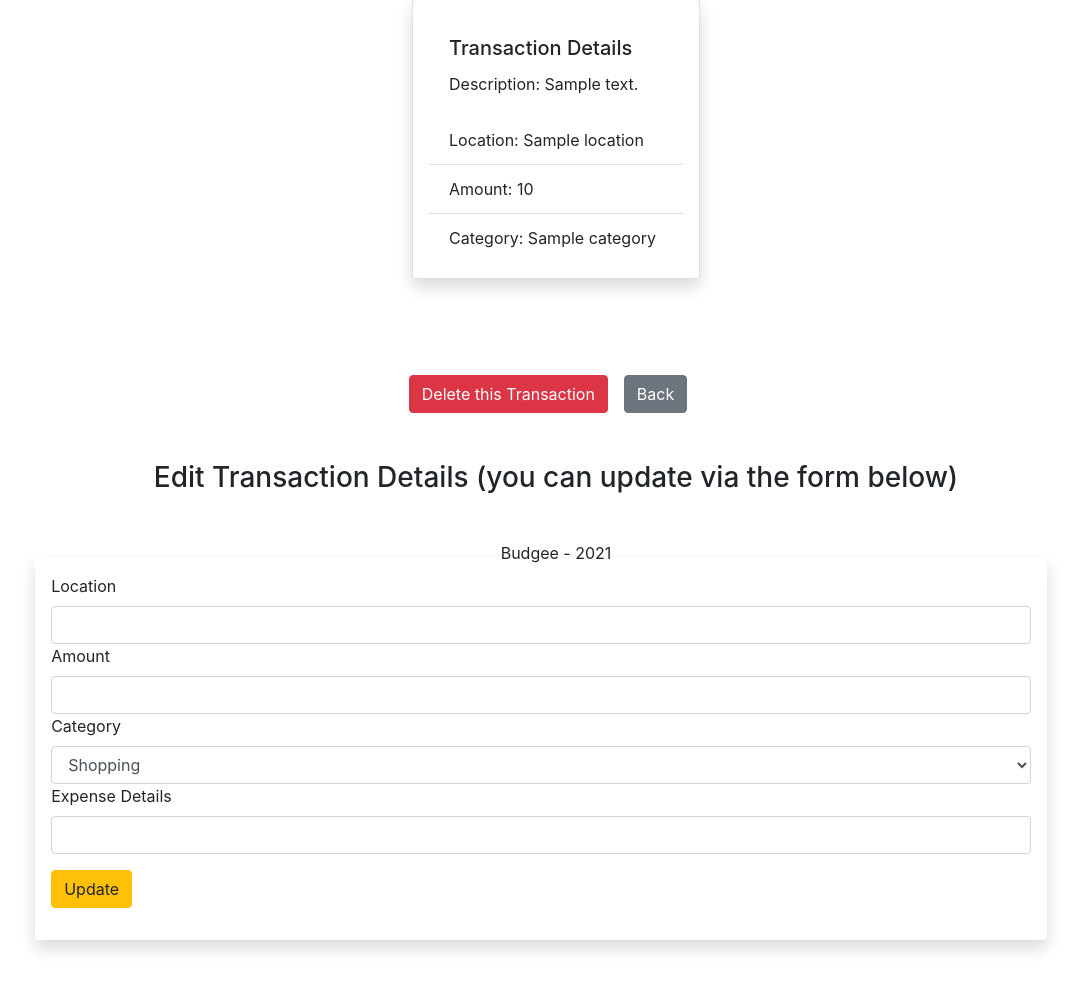
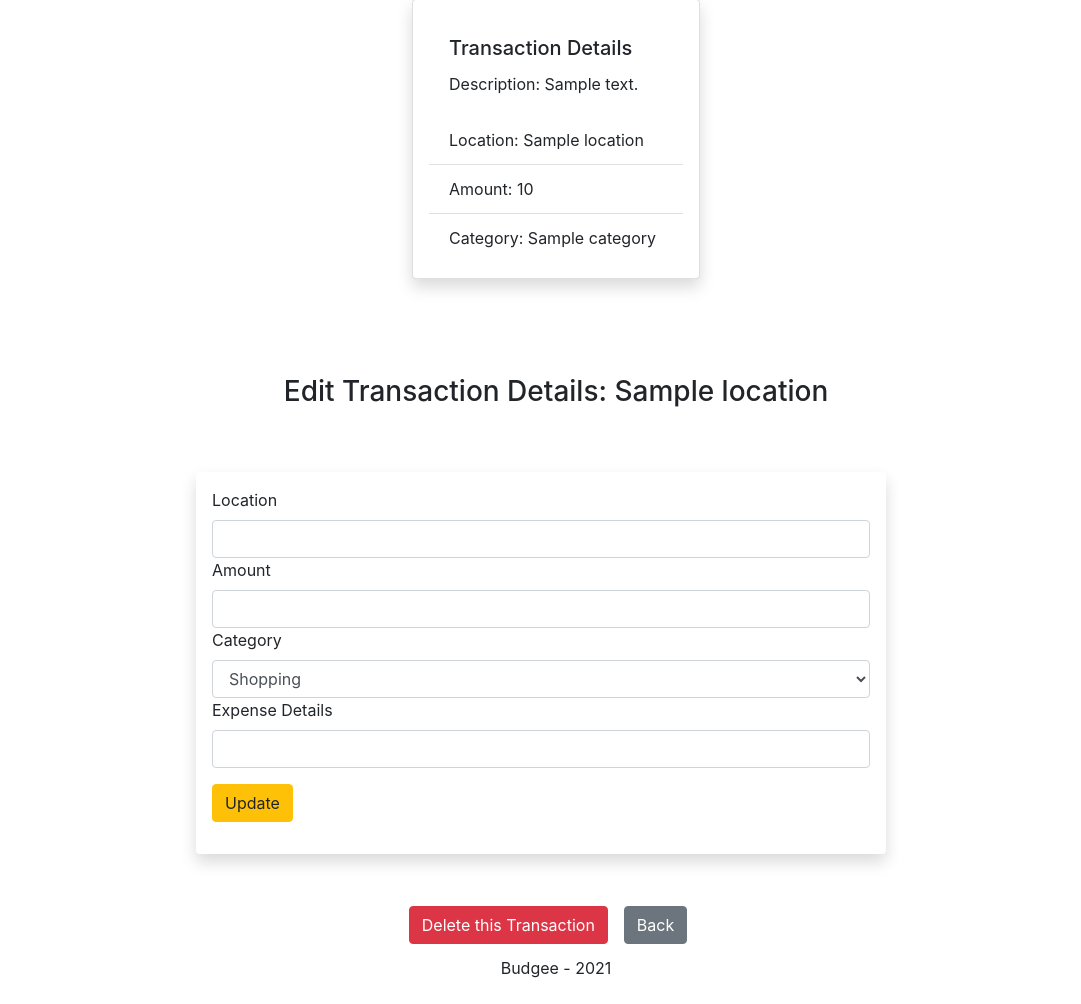
Before and after one commit to milanz14/29-capstone1-expense-tracker, a Flask app: template templates/edit_transaction.html in a window 1280 px wide. Shown: the part 211-1215 px from the top of the page, without its empty margins (84-1165 px from the left). Before the commit the page ends 1162 px from the top, so only its background shows below. Run offline with Flask 2, Linux system fonts and the light colour scheme; tables that the repository leaves empty hold one stand-in row (values such as "Sample post"); the template is opened without the code that fills it: values that come from a table or form of the project are taken from there, most other values are stand-ins (such as "Sample title", 1, 10 or a date in 2020); some libraries are stand-ins or nearby versions.

Commit message:
put everything in a containr

```diff
--- a/app.py
+++ b/app.py
@@ -7,8 +7,8 @@ from sqlalchemy.exc import IntegrityError
 import os
 
 app = Flask(__name__)
-# app.config['SQLALCHEMY_DATABASE_URI'] = os.environ.get('DATABASE_URL', 'postgresql:///budgetapp')
-app.config['SQLALCHEMY_DATABASE_URI'] = os.environ.get('DATABASE_URL', 'postgresql:///budgetapp').replace("://", "ql://", 1)
+app.config['SQLALCHEMY_DATABASE_URI'] = os.environ.get('DATABASE_URL', 'postgresql:///budgetapp')
+# app.config['SQLALCHEMY_DATABASE_URI'] = os.environ.get('DATABASE_URL', 'postgresql:///budgetapp').replace("://", "ql://", 1)
 app.config['SQLALCHEMY_ECHO'] = True
 app.config['SECRET_KEY'] = os.environ.get('SECRET_KEY')
 app.config['DEBUG_TB_INTERCEPT_REDIRECTS'] = False
@@ -79,7 +79,6 @@ def show_user_homepage(user_id):
         return redirect('/')
 
     user = User.query.get_or_404(user_id)
-    # TODO - find the user's transactions and limit the query to 5 most recent
     return render_template('user_transactions.html', user=user)
 
 @app.route('/users/<int:user_id>/transactions/new', methods=['GET','POST'])
--- a/static/app.js
+++ b/static/app.js
@@ -54,6 +54,8 @@ const fetchData = async (e) => {
 
         }
     });
+
+    generateChart();
 };
 
 const generateChart = () => {
@@ -82,4 +84,3 @@ const generateChart = () => {
 }
 
 document.addEventListener('DOMContentLoaded', fetchData);
-document.addEventListener('DOMContentLoaded', generateChart);
--- a/templates/base.html
+++ b/templates/base.html
@@ -42,7 +42,7 @@
     {% block content %}
 
     {% endblock %}
-    <div class="navbar fixed-bottom">
+    <div class="navbar">
         <p class="mx-auto">Budgee - 2021</p>
     </div>
     <script src="https://code.jquery.com/jquery-3.4.1.slim.min.js" integrity="sha384-J6qa4849blE2+poT4WnyKhv5vZF5SrPo0iEjwBvKU7imGFAV0wwj1yYfoRSJoZ+n" crossorigin="anonymous"></script>
--- a/templates/edit_transaction.html
+++ b/templates/edit_transaction.html
@@ -6,7 +6,7 @@
     <div class="d-flex justify-content-center my-3">
         <h3>Detail for {{ user.username }}'s Transaction:</h3>
     </div>
-    <div>
+    <div class="container">
         <div class="d-flex justify-content-center my-5">
             <div class="card shadow p-3 mb-5 bg-body rounded" style="width: 18rem;">
                 <div class="card-body">
@@ -21,24 +21,17 @@
               </div>
         </div>
     </div>
-    <div class="d-flex justify-content-center my-1">
-    <form action="/api/{{ user.id }}/transactions/{{ transaction.id}}/delete" method="POST">
-        <button type="submit" class="btn btn-danger">Delete this Transaction</button>
-    </form>
-    <form action="/users/{{ user.id }}/transactions">
-        <button type="submit" class="btn btn-secondary mx-3">Back</button>
-    </form>
-    </div>
     <div>
-        <h3 class="d-flex justify-content-center my-5">Edit Transaction Details (you can update via the form below)</h3>
+        <h3 class="d-flex justify-content-center my-5">Edit Transaction Details: {{ transaction.location }}</h3>
     </div>
     <div class="d-flex justify-content-center my-3">
         {% for msg in get_flashed_messages() %}
             {{ msg }}
         {% endfor %}
     </div>
+    <div class="container">
         <div class="container-fluid row justify-content-center">
-        <div class="col-10">
+            <div class="col-8">
                 <form class="shadow p-3 mb-5 bg-body rounded" action="/api/{{ user.id }}/transactions/{{ transaction.id }}" method="POST">
                     {{ form.hidden_tag() }}
                     {% for field in form if field.widget.input_type != 'hidden' %}
@@ -55,4 +48,13 @@
                 </form>
             </div>
         </div>
+    </div>
+    <div class="d-flex justify-content-center my-1">
+        <form action="/api/{{ user.id }}/transactions/{{ transaction.id}}/delete" method="POST">
+            <button type="submit" class="btn btn-danger">Delete this Transaction</button>
+        </form>
+        <form action="/users/{{ user.id }}/transactions">
+            <button type="submit" class="btn btn-secondary mx-3">Back</button>
+        </form>
+    </div>
 {% endblock %}
--- a/templates/login.html
+++ b/templates/login.html
@@ -11,8 +11,9 @@
         {{ msg }}
     {% endfor %}
     </div>
+    <div class="container">
         <div class="d-flex justify-content-center my-3">
-        <div class="col-10">
+            <div class="col-8">
                 <h4 class="lead">Don't have an account? <a href="/register">Register Here.</a></h4>
                 <form action="/login" method="POST">
                     {{ form.hidden_tag() }}
@@ -30,4 +31,5 @@
                 </form>
             </div>
         </div>
+    </div>
 {% endblock %}
--- a/templates/new_transaction.html
+++ b/templates/new_transaction.html
@@ -11,8 +11,9 @@
     <div class="d-flex justify-content-center my-3">
         <h3>Add a new Transaction for {{ user.username }}</h3>
     </div>
+    <div class="container">
         <div class="container-fluid row justify-content-center">
-        <div class="col-10">
+            <div class="col-8">
                 <form action="/api/{{ user.id }}/transactions" method="POST" class="shadow p-3 mb-5 bg-body rounded">
                     {{ form.hidden_tag() }}
                     {% for field in form if field.widget.input_type != 'hidden' %}
@@ -30,4 +31,5 @@
                 <a id="return-trans" class="btn btn-warning my-1 shadow bg-body rounded" href="/users/{{ user.id }}/transactions">Back to My Transactions</a>
             </div>
         </div>
+    </div>
 {% endblock %}
--- a/templates/profile.html
+++ b/templates/profile.html
@@ -12,6 +12,7 @@
     <h2 class="my-3">{{ user.username }}'s profile details</h2>
     <h3 id="user" hidden>{{ user.id }}</h3>
     </div>
+    <div class="container">
         <div class="d-flex justify-content-center my-3">
             <div class="card" style="width: 25rem;">
                 <img src="https://images.unsplash.com/photo-1554224155-8d04cb21cd6c?ixlib=rb-1.2.1&ixid=MnwxMjA3fDB8MHxwaG90by1wYWdlfHx8fGVufDB8fHx8&auto=format&fit=crop&w=1500&q=80" class="card-img-top" alt="...">
@@ -27,4 +28,5 @@
                 </div>
             </div>
         </div>
+    </div>
 {% endblock %}
--- a/templates/register.html
+++ b/templates/register.html
@@ -11,8 +11,9 @@
         {{ msg }}
     {% endfor %}
     </div>
+    <div class="container">
         <div class="d-flex justify-content-center my-3">
-        <div class="col-10">
+            <div class="col-8">
                 <h4 class="lead">Already Registered? <a href="/login">Login Here.</a></h4>
                 <form action="/register" method="POST">
                     {{ form.hidden_tag() }}
@@ -30,4 +31,5 @@
                 </form>
             </div>
         </div>
+    </div>
 {% endblock %}
```
Also changed, not shown: templates/user_transactions.html (+22 -1 lines). Lines whose indentation alone changed are shown as unchanged.
